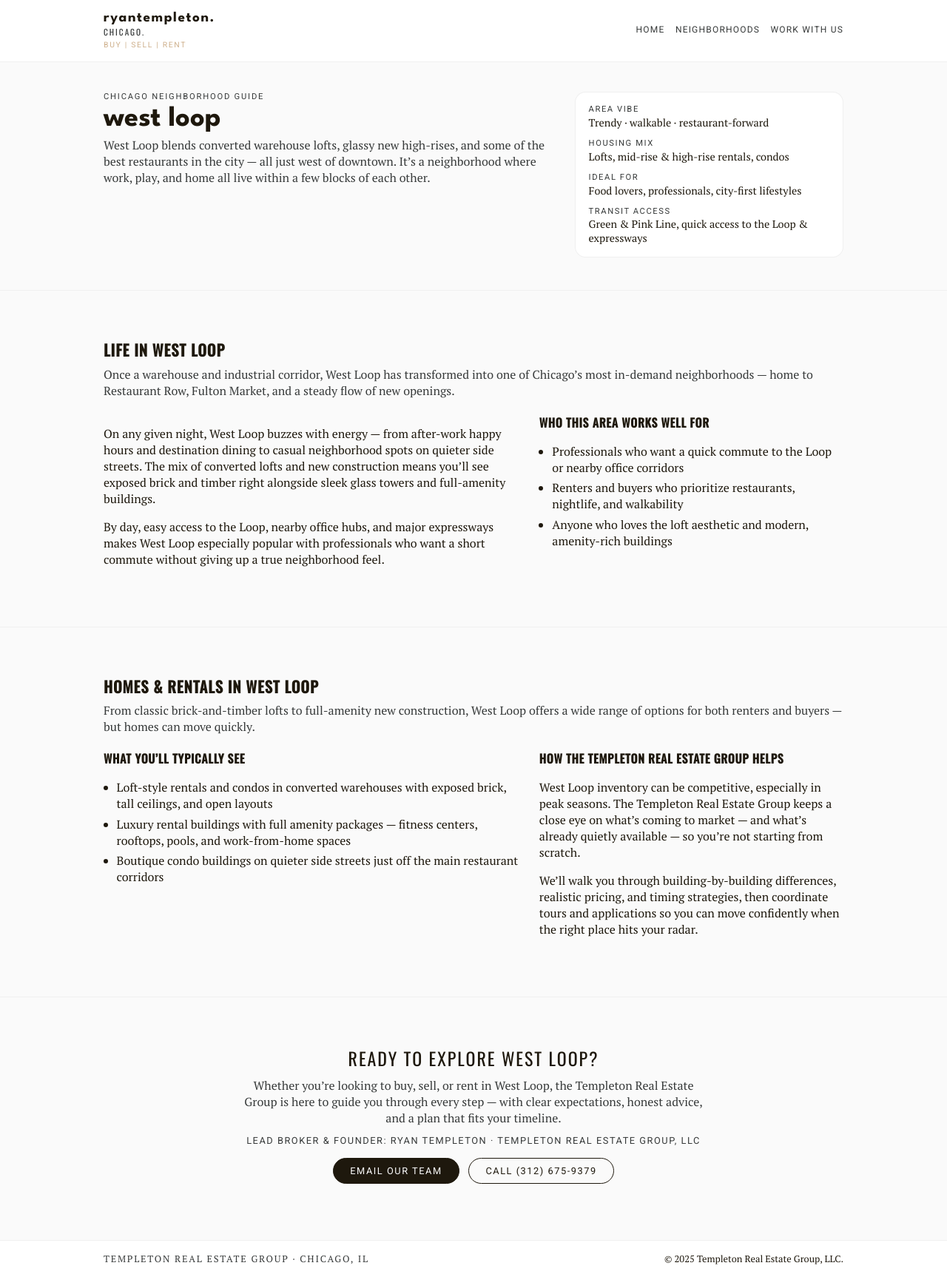
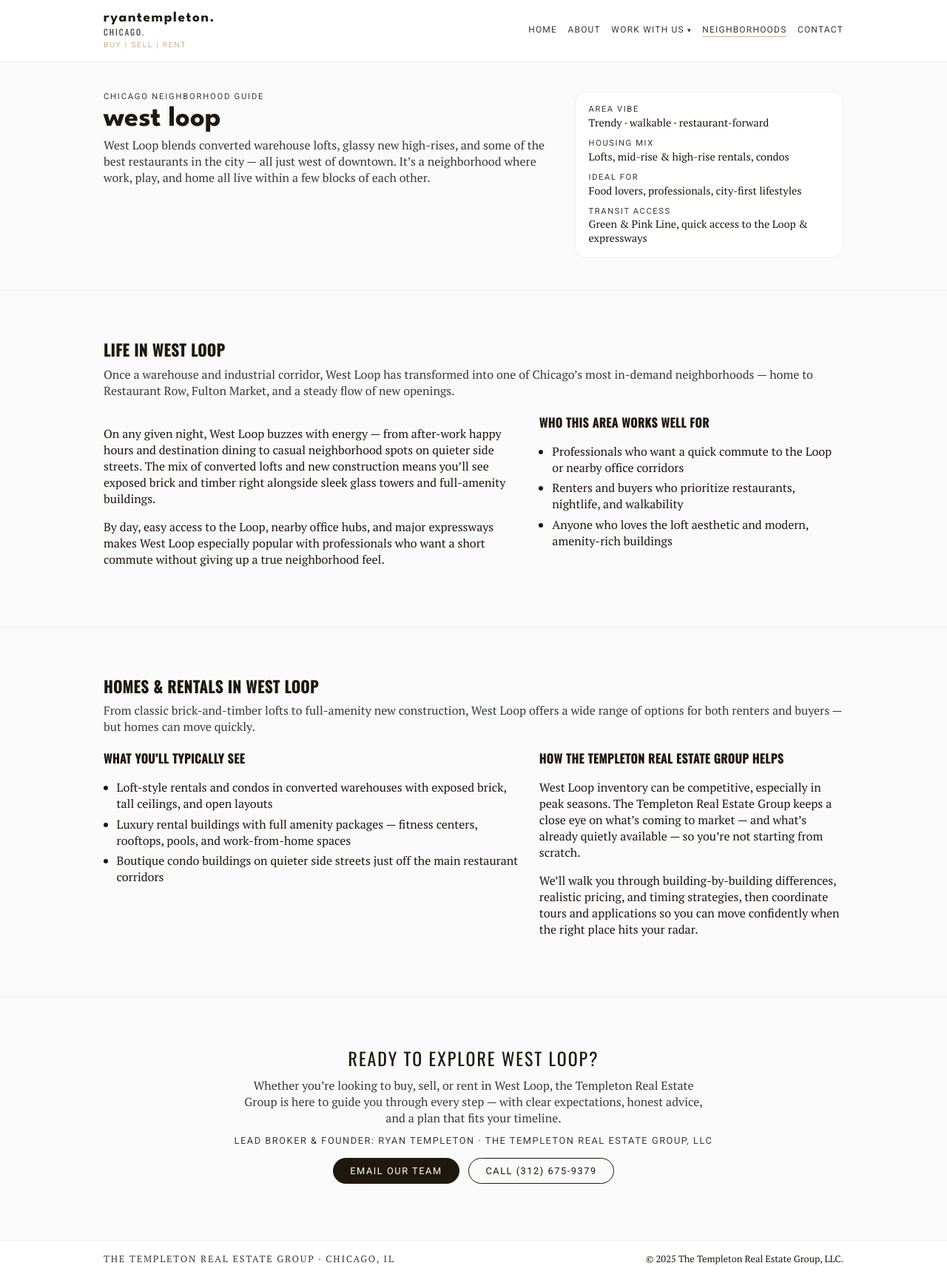
Before and after one commit to ryantempleton-chi/treg-website, a plain HTML site: page neighborhoods/west-loop.html in a window 1280 px wide. Shown: the whole page at 74% size. Drawn offline with nearby package versions, Linux system fonts and the light colour scheme.

Commit message:
Update branding and navigation in west-loop.html

```diff
--- a/neighborhoods/west-loop.html
+++ b/neighborhoods/west-loop.html
@@ -9,6 +9,7 @@
     />
     <meta name="viewport" content="width=device-width, initial-scale=1" />
 
+    <!-- Brand fonts -->
     <link rel="preconnect" href="https://fonts.googleapis.com" />
     <link rel="preconnect" href="https://fonts.gstatic.com" crossorigin />
     <link
@@ -20,6 +21,7 @@
   </head>
   <body>
     <div class="page">
+      <!-- Same header/nav as homepage -->
       <header class="site-header">
         <div class="site-header-inner">
           <div class="brand-block">
@@ -28,15 +30,26 @@
             <div class="brand-tagline">buy | sell | rent</div>
           </div>
           <nav class="main-nav">
-            <a href="/">Home</a>
-            <a href="/#neighborhoods">Neighborhoods</a>
-            <a href="/#work-with-us">Work with us</a>
+            <a href="/" class="nav-link">Home</a>
+            <a href="/#about" class="nav-link">About</a>
+
+            <div class="nav-dropdown">
+              <span class="nav-link nav-dropdown-toggle">Work with us</span>
+              <div class="nav-dropdown-menu">
+                <a href="/#buy">Buy</a>
+                <a href="/#sell">Sell</a>
+                <a href="/#rent">Rent</a>
+              </div>
+            </div>
+
+            <a href="/#neighborhoods" class="nav-link nav-active">Neighborhoods</a>
+            <a href="/#contact" class="nav-link">Contact</a>
           </nav>
         </div>
       </header>
 
       <main class="main">
-        <!-- Hero -->
+        <!-- Neighborhood hero (text + snapshot card) -->
         <section class="hero">
           <div class="hero-inner">
             <div class="hero-grid">
@@ -44,9 +57,9 @@
                 <div class="hero-label">Chicago neighborhood guide</div>
                 <h1 class="hero-title">west loop</h1>
                 <p class="hero-subtitle">
-                  West Loop blends converted warehouse lofts, glassy new high-rises, and some of the best
-                  restaurants in the city — all just west of downtown. It’s a neighborhood where work, play, and
-                  home all live within a few blocks of each other.
+                  West Loop blends converted warehouse lofts, glassy new high-rises, and some of the best restaurants
+                  in the city — all just west of downtown. It’s a neighborhood where work, play, and home all live
+                  within a few blocks of each other.
                 </p>
               </div>
 
@@ -80,6 +93,7 @@
               Once a warehouse and industrial corridor, West Loop has transformed into one of Chicago’s most
               in-demand neighborhoods — home to Restaurant Row, Fulton Market, and a steady flow of new openings.
             </p>
+
             <div class="section-grid two">
               <div>
                 <p>
@@ -90,10 +104,11 @@
                 </p>
                 <p>
                   By day, easy access to the Loop, nearby office hubs, and major expressways makes West Loop
-                  especially popular with professionals who want a short commute without giving up a true
-                  neighborhood feel.
+                  especially popular with professionals who want a short commute without giving up a true neighborhood
+                  feel.
                 </p>
               </div>
+
               <div>
                 <h3 class="section-heading" style="font-size: 1rem;">Who this area works well for</h3>
                 <ul>
@@ -110,10 +125,11 @@
         <section class="section">
           <div class="container">
             <h2 class="section-heading">Homes &amp; rentals in West Loop</h2>
-            <p class="section-lede">
+          <p class="section-lede">
               From classic brick-and-timber lofts to full-amenity new construction, West Loop offers a wide range of
               options for both renters and buyers — but homes can move quickly.
             </p>
+
             <div class="section-grid two">
               <div>
                 <h3 class="section-heading" style="font-size: 1rem;">What you’ll typically see</h3>
@@ -131,8 +147,11 @@
                   </li>
                 </ul>
               </div>
+
               <div>
-                <h3 class="section-heading" style="font-size: 1rem;">How the Templeton Real Estate Group helps</h3>
+                <h3 class="section-heading" style="font-size: 1rem;">
+                  How the Templeton Real Estate Group helps
+                </h3>
                 <p>
                   West Loop inventory can be competitive, especially in peak seasons. The Templeton Real Estate Group
                   keeps a close eye on what’s coming to market — and what’s already quietly available — so you’re not
@@ -148,7 +167,7 @@
           </div>
         </section>
 
-        <!-- CTA -->
+        <!-- Neighborhood CTA -->
         <section class="section section-cta">
           <div class="container">
             <div class="section-cta-title">Ready to explore West Loop?</div>
@@ -158,7 +177,7 @@
               timeline.
             </div>
             <div class="section-cta-meta">
-              lead broker &amp; founder: ryan templeton · templeton real estate group, llc
+              lead broker &amp; founder: ryan templeton · the templeton real estate group, llc
             </div>
             <div class="btn-row">
               <a href="mailto:ryan@ryantempleton.com" class="btn btn-primary">Email our team</a>
@@ -168,10 +187,11 @@
         </section>
       </main>
 
+      <!-- Same footer as homepage -->
       <footer class="site-footer">
         <div class="site-footer-inner">
-          <div class="footer-brand">templeton real estate group · chicago, il</div>
-          <div>&copy; <span id="year"></span> Templeton Real Estate Group, LLC.</div>
+          <div class="footer-brand">the templeton real estate group · chicago, il</div>
+          <div>&copy; <span id="year"></span> The Templeton Real Estate Group, LLC.</div>
         </div>
       </footer>
     </div>
```
